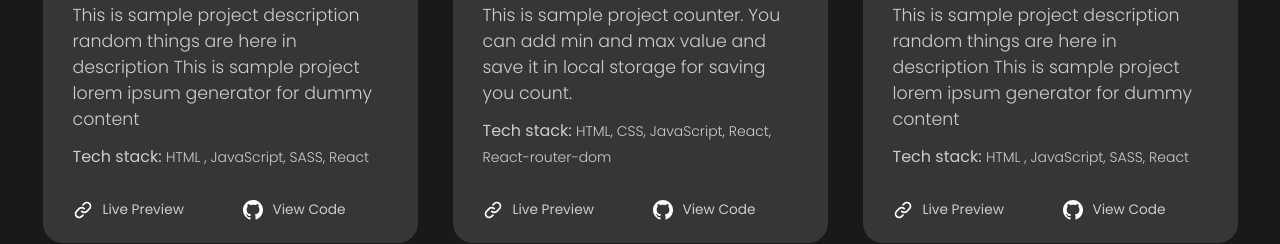
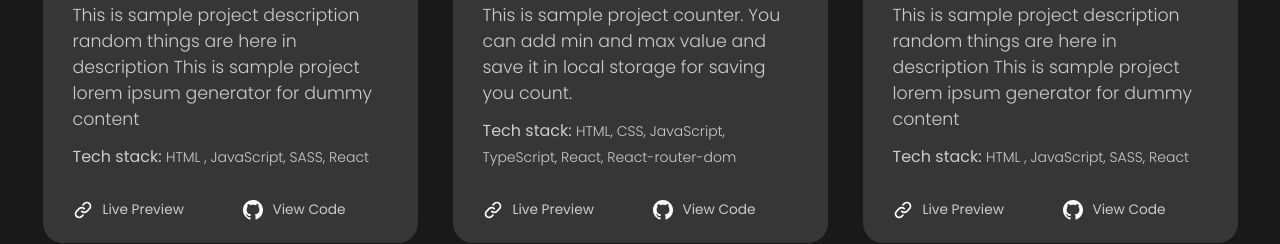
Before and after one commit to sergbfmv/portfolio, a React app: page / in a window 1280 px wide. Shown: the part 2260-2504 px from the top of the page. Built offline with nearby package versions, Linux system fonts and the light colour scheme.

Commit message:
Added project counter links

```diff
--- a/src/layout/sections/projects/Projects.tsx
+++ b/src/layout/sections/projects/Projects.tsx
@@ -44,10 +44,10 @@ const projectsData = [
     {
         title: 'Counter',
         text: 'This is sample project counter. You can add min and max value and save it in local storage for saving you count.',
-        techText: 'HTML, CSS, JavaScript, React, React-router-dom',
+        techText: 'HTML, CSS, JavaScript, TypeScript, React, React-router-dom',
         src: projCount,
         type: 'react',
-        projDemoLink: 'https://sergbfmv.github.io/Batman/index.html',
+        projDemoLink: 'https://sergbfmv.github.io/Counter/',
         projCodeLink: 'https://github.com/sergbfmv/Counter',
         id: 2,
 
```
